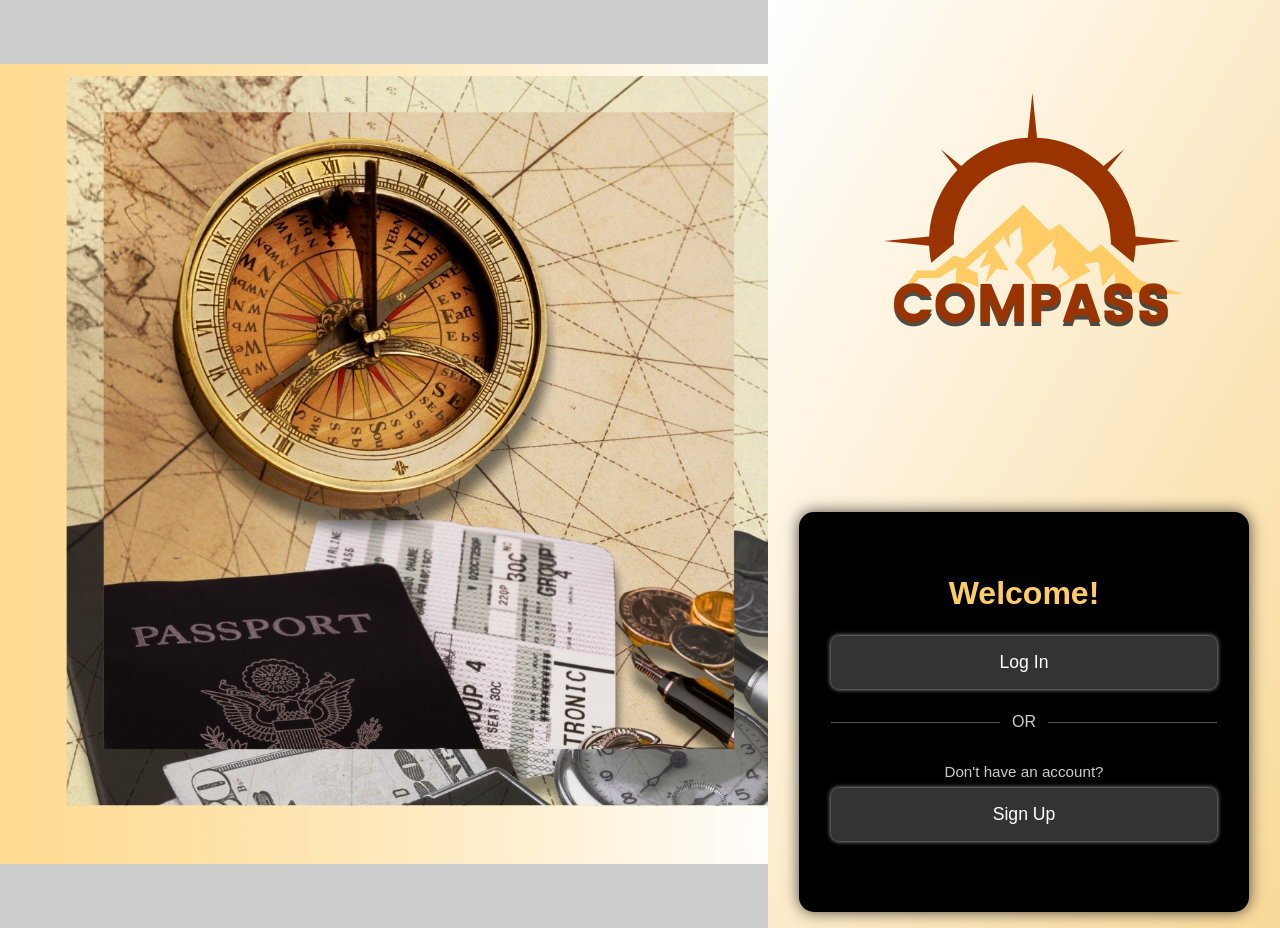
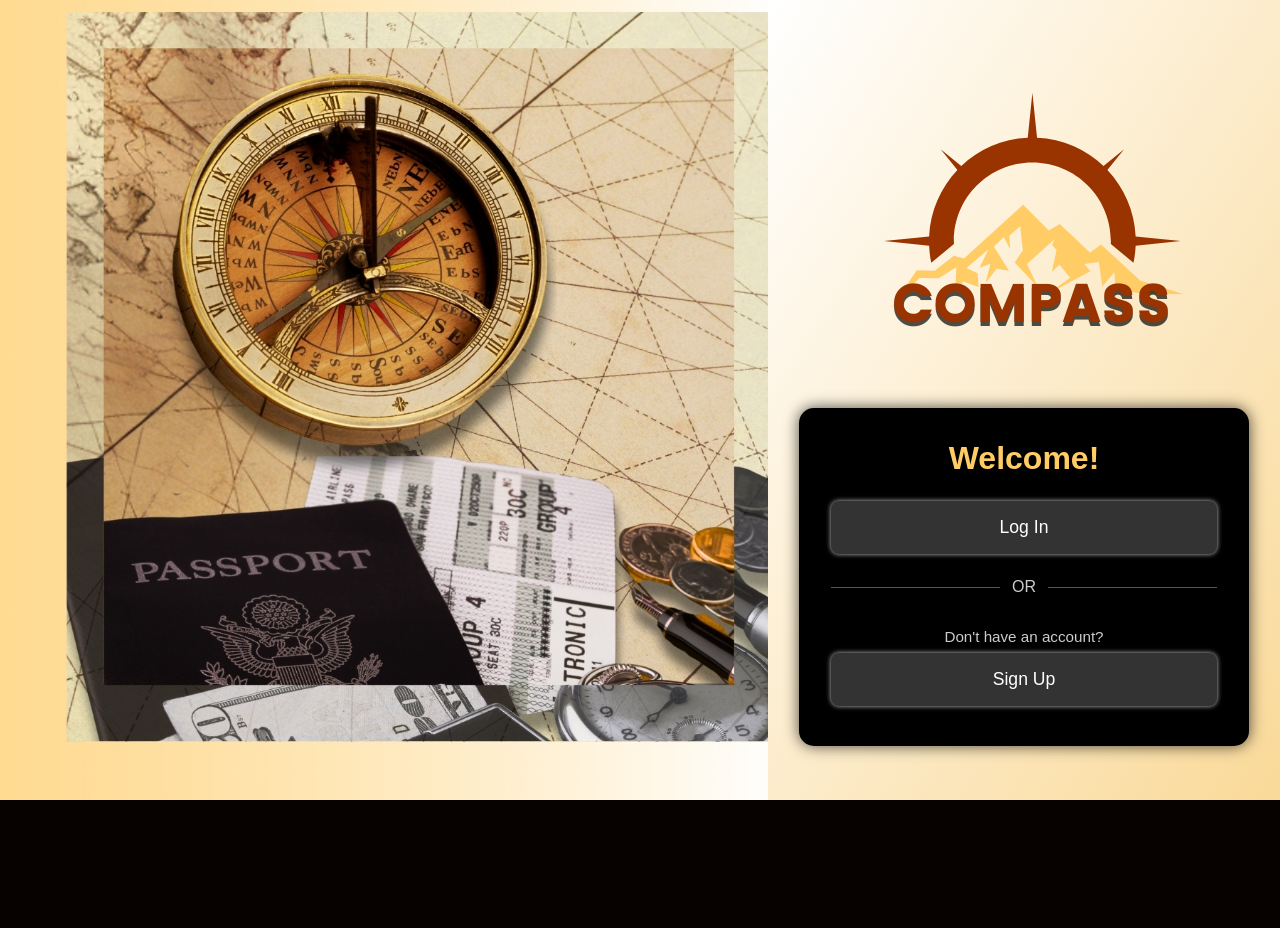
Before and after one commit to LewisKMT/Group-10-PHP-finals, a PHP site: page / in a window 1280 px wide. After the commit the page ends 800 px from the top, so only its background shows below. Run offline with PHP 8.4, Linux system fonts and the light colour scheme.

Commit message:
index layout prototype

```diff
--- a/htdocs/signup-login/index.php
+++ b/htdocs/signup-login/index.php
@@ -27,6 +27,7 @@
       justify-content: center;
       align-items: center;
       overflow: hidden;
+      height: 100vh;
     }
 
     .image-section img {
@@ -51,6 +52,7 @@
     .logo {
       width: 100%;
       max-width: 700px;
+      height: 400px;
       text-align: center;
       margin-bottom: 0.5rem;
       margin: 0;
@@ -78,7 +80,7 @@
       border-radius: 15px;
       width: 100%;
       max-width: 450px;
-      height: 400px;
+      max-height: 400px;
       text-align: center;
       box-shadow: 0 0 15px rgba(0, 0, 0, 0.7);
       display: flex;
```
